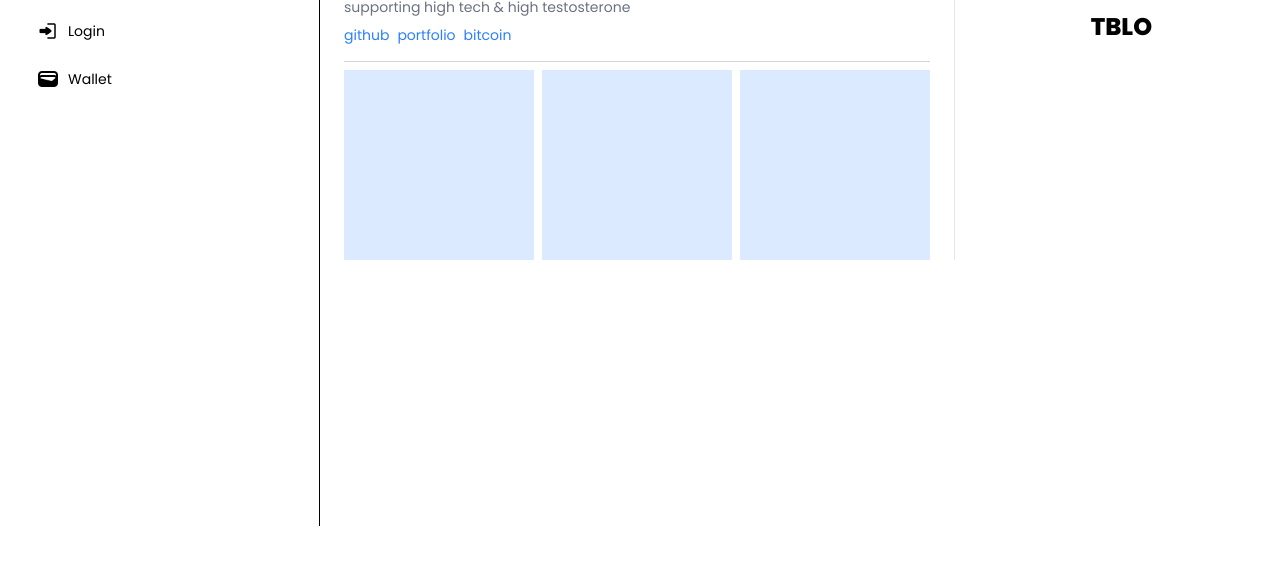
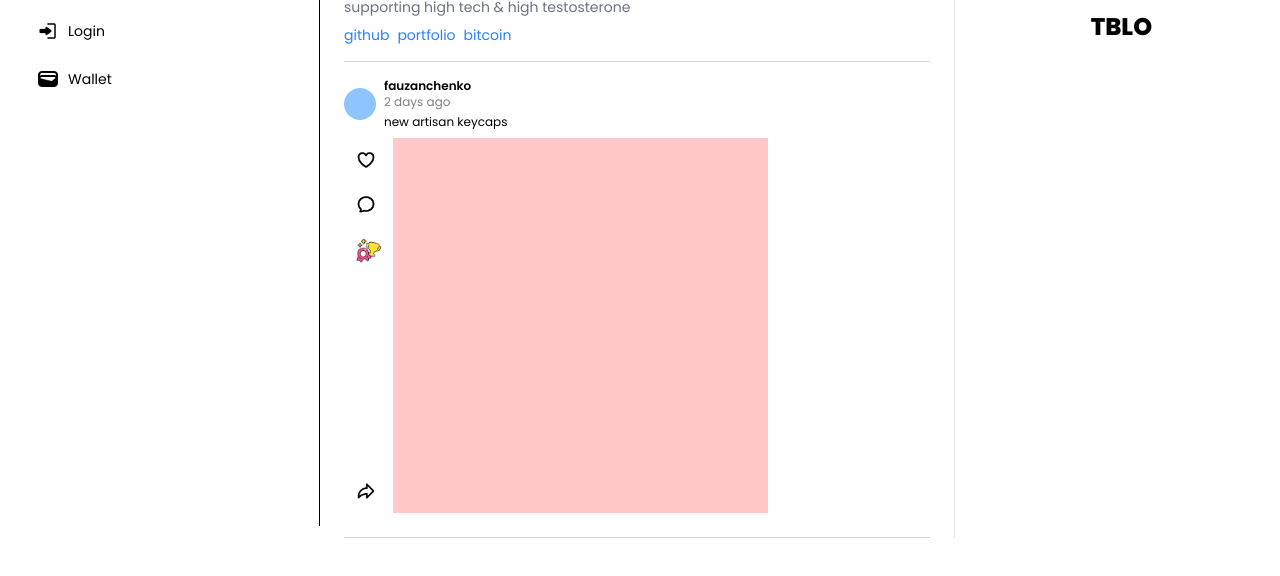
Before and after one commit to achmadfauzanhusain/frontend-startup-l19, a Next.js app: page /fauzanchenko in a window 1280 px wide. Shown: the part 274-850 px from the top of the page. Before the commit the page ends 800 px from the top, so only its background shows below. Built offline with nearby package versions, Linux system fonts and the light colour scheme; what wagmi would draw is missing.

Commit message:
style(post)

```diff
--- a/pages/[hashAddress].js
+++ b/pages/[hashAddress].js
@@ -1,4 +1,5 @@
 import Link from "next/link";
+import Image from "next/image";
 import { useRouter } from "next/router";
 
 import ConnectWallet from "@/components/connectWallet";
@@ -70,16 +71,41 @@ const Wallet = () => {
                 </div>
                 <hr className="mt-4 text-gray-300" />
 
-                <div className="mt-2">
-                    <div className="grid grid-cols-3 gap-1 md:gap-2">
-                        <div className="w-full aspect-square bg-blue-100">
+                <div className="mt-4 flex flex-col gap-6">
+                    <div className="border-b border-gray-300 pb-6">
+                        {/* header */}
+                        <Link href="/fauzanchenko" className="flex gap-2 items-center">
+                            {/* <Image /> */}
+                            <div className="bg-blue-300 rounded-4xl p-4"></div>
 
-                        </div>
-                        <div className="w-full aspect-square bg-blue-100">
+                            {/* user info */}
+                            <div className="text-xs">
+                            <h2 className="font-semibold">fauzanchenko</h2>
+                            <p className="opacity-50">2 days ago</p>
+                            <p className="mt-1">new artisan keycaps</p>
+                            </div>
+                        </Link>
 
-                        </div>
-                        <div className="w-full aspect-square bg-blue-100">
+                        {/* content */}
+                        <div className="mt-2 flex flex-col md:flex-row">
+                            <div className="flex justify-between flex-row md:flex-col py-3 md:px-3 gap-6 order-2 md:order-1">
+                            <div className="flex flex-row md:flex-col gap-6">
+                                <button className="cursor-pointer">
+                                <Image src="/icon/like.png" alt="Like" width={20} height={20} />
+                                </button>
+                                <button className="cursor-pointer">
+                                <Image src="/icon/comment.png" alt="Comment" width={20} height={20} />
+                                </button>
+                                <Link href={`/reward/123`} className="cursor-pointer">
+                                <Image src="/icon/reward.png" alt="Reward This Post" width={25} height={25} />
+                                </Link>
+                            </div>
 
+                            <button className="cursor-pointer">
+                                <Image src="/icon/share.png" alt="Share" width={20} height={20} />
+                            </button>
+                            </div>
+                            <div className="bg-red-200 w-full h-[280px] sm:h-[375px] md:h-[300px] lg:h-[375px] md:w-[300px] lg:w-[375px] order-1 md:order-2"></div>
                         </div>
                     </div>
                 </div>
```
